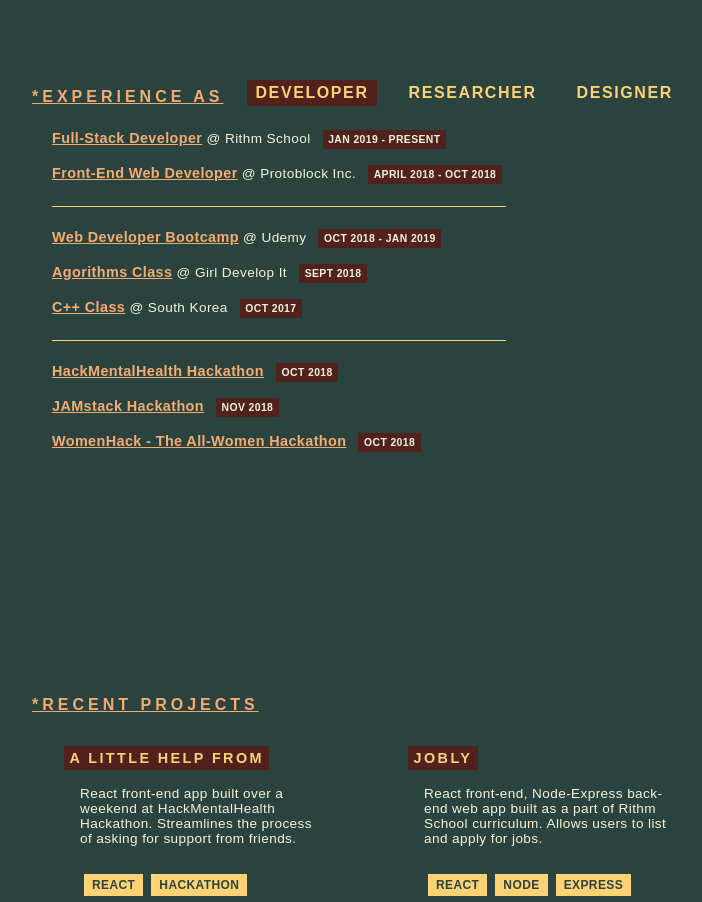
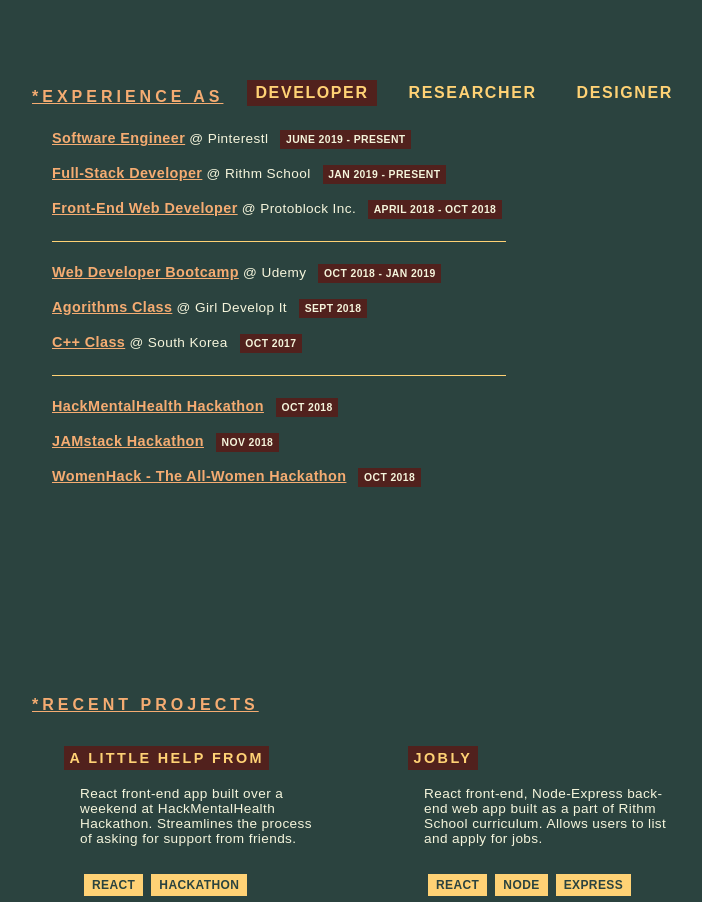
Before and after one commit to meowcodes/react-personal-website, a React (Create React App) app: page / in a window 1280 px wide. Shown: the part 1400-2302 px from the top of the page, without its empty margins (264-966 px from the left). Built offline with nearby package versions, Linux system fonts and the light colour scheme; a web font is replaced by a local one.

Commit message:
update experience

```diff
--- a/src/DevExp.js
+++ b/src/DevExp.js
@@ -4,6 +4,9 @@ class DevExp extends Component {
   render() {
     return (
       <div className="DevExp text">
+        <span className="Experience-title"><b>Software Engineer</b> @ Pinterestl</span>
+        <span className="Experience-date">June 2019 - Present</span><br></br>
+
         <span className="Experience-title"><b>Full-Stack Developer</b> @ Rithm School</span>
         <span className="Experience-date">Jan 2019 - Present</span><br></br>
 
```
